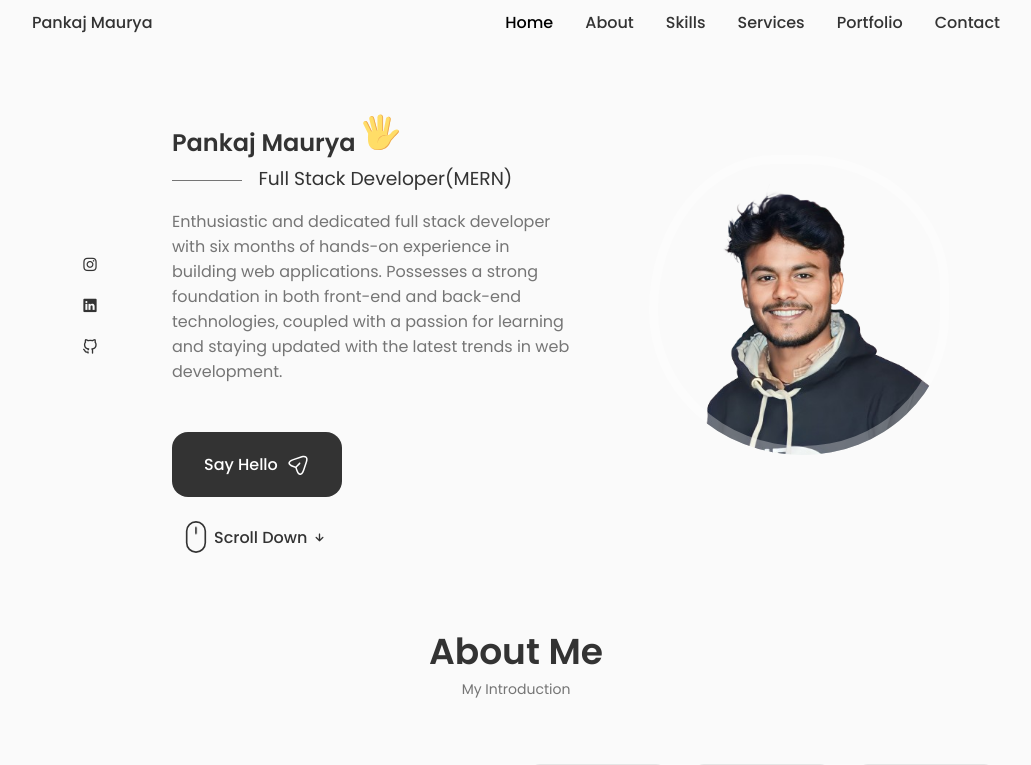
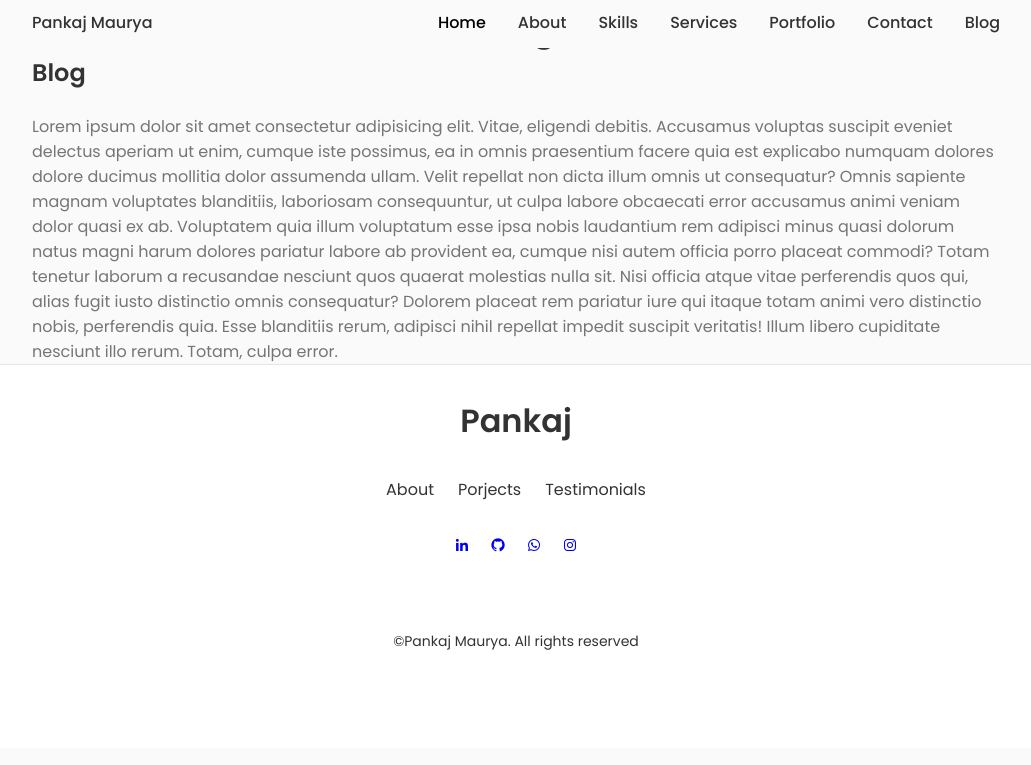
Before and after one commit to Pankaj352/Portfolio, a React (Create React App) app: page /blog in a window 1280 px wide. Shown: the top 765 px of the page, without its empty margins (124-1155 px from the left). Built offline with nearby package versions, Linux system fonts and the light colour scheme.

Commit message:
add blog section and some changes in home section and also added projects

```diff
--- a/package.json
+++ b/package.json
@@ -13,6 +13,7 @@
     "emailjs-com": "^3.2.0",
     "react": "^18.3.1",
     "react-dom": "^18.3.1",
+    "react-router-dom": "^7.1.3",
     "react-scripts": "^5.0.1",
     "swiper": "^11.1.1",
     "web-vitals": "^2.1.4"
--- a/src/App.js
+++ b/src/App.js
@@ -1,24 +1,35 @@
+import "./App.css";
+// Components
+import Header from "./components/header/Header";
+import Home from "./components/home/Home";
+import About from "./components/about/About";
+import Skills from "./components/skills/Skills";
+import Services from "./components/services/Services";
+import Qualification from "./components/qualification/Qualification";
+import Testimonials from "./components/testimonials/Testimonials";
+import Contact from "./components/contact/Contact";
+import Footer from "./components/footer/Footer";
+import ScrollUp from "./components/scrollup/ScrollUp";
+import Work from "./components/work/Work";
+import Blog from "./components/blog/Blog";
 
-import './App.css';
-// Components
+import { BrowserRouter, Route, Routes } from "react-router-dom";
 
-import Header from './components/header/Header';
-import Home from './components/home/Home';
-import About from './components/about/About';
-import Skills from './components/skills/Skills';
-import Services from './components/services/Services'
-import Qualification from './components/qualification/Qualification';
-import Testimonials from './components/testimonials/Testimonials';
-import Contact from './components/contact/Contact';
-import Footer from './components/footer/Footer';
-import ScrollUp from './components/scrollup/ScrollUp';
-import Work from './components/work/Work';
 function App() {
   return (
+    <BrowserRouter>
+      {/* Header component always visible */}
+      <Header />
+
+      {/* Main content */}
+      <main className="main">
+        <Routes>
+          {/* Single Page Application */}
+          <Route
+            path="/"
+            element={
               <>
-      <Header />~
-      <main className="main">
-        <Home/>
+                <Home />
                 <About />
                 <Skills />
                 <Services />
@@ -26,11 +37,18 @@ function App() {
                 <Work />
                 <Testimonials />
                 <Contact />
+              </>
+            }
+          />
+          {/* Blog page */}
+          <Route path="/blog" element={<Blog />} />
+        </Routes>
+      </main>
 
-      </main>
-      <Footer/>
-      <ScrollUp/>
-    </>
+      {/* Footer and Scroll Up always visible */}
+      <Footer />
+      <ScrollUp />
+    </BrowserRouter>
   );
 }
 
--- /dev/null
+++ b/src/components/blog/Blog.jsx
@@ -0,0 +1,35 @@
+import React from "react";
+
+const Blog = () => {
+  return (
+    <section className="blog__section" id="blog">
+      <h2 className="section__title">Blog</h2>
+      <div className="blog__container container grid">
+        <div className="blog__content grid">
+          <h2 className="blog__title">Blog</h2>
+          <p className="blog__text">
+            Lorem ipsum dolor sit amet consectetur adipisicing elit. Vitae,
+            eligendi debitis. Accusamus voluptas suscipit eveniet delectus
+            aperiam ut enim, cumque iste possimus, ea in omnis praesentium
+            facere quia est explicabo numquam dolores dolore ducimus mollitia
+            dolor assumenda ullam. Velit repellat non dicta illum omnis ut
+            consequatur? Omnis sapiente magnam voluptates blanditiis, laboriosam
+            consequuntur, ut culpa labore obcaecati error accusamus animi veniam
+            dolor quasi ex ab. Voluptatem quia illum voluptatum esse ipsa nobis
+            laudantium rem adipisci minus quasi dolorum natus magni harum
+            dolores pariatur labore ab provident ea, cumque nisi autem officia
+            porro placeat commodi? Totam tenetur laborum a recusandae nesciunt
+            quos quaerat molestias nulla sit. Nisi officia atque vitae
+            perferendis quos qui, alias fugit iusto distinctio omnis
+            consequatur? Dolorem placeat rem pariatur iure qui itaque totam
+            animi vero distinctio nobis, perferendis quia. Esse blanditiis
+            rerum, adipisci nihil repellat impedit suscipit veritatis! Illum
+            libero cupiditate nesciunt illo rerum. Totam, culpa error.
+          </p>
+        </div>
+      </div>
+    </section>
+  );
+};
+
+export default Blog;
--- /dev/null
+++ b/src/components/blog/blog.css
@@ -0,0 +1,3 @@
+.blog__section{
+
+}
--- a/src/components/header/Header.jsx
+++ b/src/components/header/Header.jsx
@@ -1,80 +1,123 @@
-import React, { useState } from "react";
+import React, { useState, useEffect } from "react";
+import { Link } from "react-router-dom"; // Import Link for navigation
 import "./Header.css";
+
 const Header = () => {
+  // =========== Change header background on scroll ===========
+  useEffect(() => {
+    const changeHeaderBackground = () => {
+      const header = document.querySelector(".header");
+      if (window.scrollY >= 80) {
+        header.classList.add("scroll-header");
+      } else {
+        header.classList.remove("scroll-header");
+      }
+    };
 
-  // ===========for change the header background==============
+    window.addEventListener("scroll", changeHeaderBackground);
+    return () => window.removeEventListener("scroll", changeHeaderBackground); // Cleanup listener
+  }, []);
 
-  window.addEventListener("scroll", function () {
-    const header = document.querySelector(".header");
-    if (this.scrollY >= 80) {
-      header.classList.add("scroll-header");
-    } else {
-      header.classList.remove("scroll-header");
-    }
-
-  })
-  //=========for the  toggle menu================
+  // ========= Toggle Menu =========
   const [Toggle, showMenu] = useState(false);
 
-  const [activeNav, setActiveNav]=useState("#home")
+  // ========= Active Link State =========
+  const [activeNav, setActiveNav] = useState("#home");
 
   return (
     <header className="header">
       <nav className="nav container">
-        <a href="index.html" className="nav__logo">
+        <a href="/" className="nav__logo">
           Pankaj Maurya
         </a>
 
         <div className={Toggle ? "nav__menu show-menu" : "nav__menu"}>
-          <ul className="nav__list ">
+          <ul className="nav__list">
             <li className="nav__item">
-              <a href="#home" onClick={()=>
-                setActiveNav('#home')
-              } className={activeNav ==="#home" ?"nav__link active-link":"nav__link "}>
+              <a
+                href="#home"
+                onClick={() => setActiveNav("#home")}
+                className={
+                  activeNav === "#home" ? "nav__link active-link" : "nav__link"
+                }>
                 <i className="uil uil-estate nav__icon"></i>Home
               </a>
             </li>
             <li className="nav__item">
-              <a href="#about" onClick={()=>
-                setActiveNav ('#about')
-              } className={activeNav ==="#about" ?"nav__link active-link":"nav__link "}>
+              <a
+                href="#about"
+                onClick={() => setActiveNav("#about")}
+                className={
+                  activeNav === "#about" ? "nav__link active-link" : "nav__link"
+                }>
                 <i className="uil uil-user nav__icon"></i>About
               </a>
             </li>
             <li className="nav__item">
-              <a href="#skills"  onClick={()=>
-                setActiveNav('#skills')
-              } className={activeNav ==="#skills" ?"nav__link active-link":"nav__link "}>
+              <a
+                href="#skills"
+                onClick={() => setActiveNav("#skills")}
+                className={
+                  activeNav === "#skills"
+                    ? "nav__link active-link"
+                    : "nav__link"
+                }>
                 <i className="uil uil-file-alt nav__icon"></i>Skills
               </a>
             </li>
             <li className="nav__item">
-              <a href="#services"  onClick={()=>
-                setActiveNav('#services')
-              } className={activeNav ==="#services" ?"nav__link active-link":"nav__link "}>
+              <a
+                href="#services"
+                onClick={() => setActiveNav("#services")}
+                className={
+                  activeNav === "#services"
+                    ? "nav__link active-link"
+                    : "nav__link"
+                }>
                 <i className="uil uil-briefcase-alt nav__icon"></i>Services
               </a>
             </li>
             <li className="nav__item">
-              <a href="#portfolio" onClick={()=>
-                setActiveNav('#portfolio')
-              } className={activeNav ==="#portfolio" ?"nav__link active-link":"nav__link "}>
+              <a
+                href="#portfolio"
+                onClick={() => setActiveNav("#portfolio")}
+                className={
+                  activeNav === "#portfolio"
+                    ? "nav__link active-link"
+                    : "nav__link"
+                }>
                 <i className="uil uil-scenery nav__icon"></i>Portfolio
               </a>
             </li>
             <li className="nav__item">
-              <a href="#contact"  onClick={()=>
-                setActiveNav('#contact')
-              } className={activeNav ==="#contact" ?"nav__link active-link":"nav__link "}>
+              <a
+                href="#contact"
+                onClick={() => setActiveNav("#contact")}
+                className={
+                  activeNav === "#contact"
+                    ? "nav__link active-link"
+                    : "nav__link"
+                }>
                 <i className="uil uil-message nav__icon"></i>Contact
               </a>
             </li>
+            <li className="nav__item">
+              {/* Blog Navigation */}
+              <Link
+                to="/blog"
+                onClick={() => setActiveNav("#blog")}
+                className={
+                  activeNav === "#blog" ? "nav__link active-link" : "nav__link"
+                }>
+                <i className="uil uil-message nav__icon"></i>Blog
+              </Link>
+            </li>
             <i
               className="uil uil-times nav__close"
-              onClick={() => showMenu(!Toggle)}
-            ></i>
+              onClick={() => showMenu(!Toggle)}></i>
           </ul>
         </div>
+
         <div className="nav__toggle" onClick={() => showMenu(!Toggle)}>
           <i className="uil uil-apps"></i>
         </div>
--- a/src/components/home/Home.css
+++ b/src/components/home/Home.css
@@ -64,14 +64,15 @@
   background-repeat: no-repeat;
   background-position: center;
   background-size: cover;
-  box-shadow: inset 0 0 0 9px rgb(255 255 255/30%);
+  box-shadow: inset 0 0 0 9px rgb(0, 0, 0);
   order: 1;
   justify-self: center;
   width: 300px;
   height: 300px;
   animation: profile__animate 8s ease-in-out infinite 1s;
+  border-radius: 50%;
 }
-
+/*
 @keyframes profile__animate {
   0% {
     border-radius: 60% 40% 30% 70%/60% 30% 70% 40%;
@@ -82,7 +83,7 @@
   100% {
     border-radius: 60% 40% 30% 70%/60% 30% 70% 40%;
   }
-}
+} */
 
 .home__scroll {
   margin-left: 9.25rem;
--- a/src/components/work/Data.jsx
+++ b/src/components/work/Data.jsx
@@ -1,56 +1,63 @@
-import Work1 from '../../assets/work1.jpg'
-import Work2 from '../../assets/work2.jpg'
-import Work3 from '../../assets/work3.jpg'
-import Work4 from '../../assets/work4.jpg'
-import Work5 from '../../assets/work5.jpg'
+import Work1 from "../../assets/work1.jpg";
+import Work2 from "../../assets/work2.jpg";
+import Work3 from "../../assets/work3.jpg";
+import Work4 from "../../assets/work4.jpg";
+import Work5 from "../../assets/work5.jpg";
 
 export const projectsData = [
   {
     id: 1,
-    image: "https://gym-website-4qso5ig3q-sams-projects-083dd950.vercel.app/#body_",
+    image: Work1,
     title: "Web design",
     category: "Web",
+    link: "https://gym-website-mocha-ten.vercel.app/",
+    github: "",
   },
   {
     id: 2,
-    image: "https://dice-roll-simulator-npbt8hfnb-sams-projects-083dd950.vercel.app/",
+    image: Work2,
     title: "App movil",
     category: "App",
+    link: "https://codevo-ecommerce-website.vercel.app/",
+    github: "",
   },
   {
     id: 3,
     image: Work3,
     title: "Brand design",
     category: "Design",
+    link: "https://shop-co-vert-tau.vercel.app/",
+    github: "",
   },
   {
     id: 4,
     image: Work4,
     title: "App movil",
     category: "App",
+    link: "https://ecommerce-website-puce-alpha.vercel.app/",
+    github: "",
   },
   {
     id: 5,
     image: Work5,
     title: "Web design",
     category: "Web",
+    link: "https://coffee-static-website.vercel.app/",
+    github: "",
   },
 ];
 
-
-
-
-export const projectsNav=[
+export const projectsNav = [
   {
-        name:"All",
+    name: "All",
   },
   {
-        name:"Web",
+    name: "Web",
   },
   {
-        name:"App",
+    name: "App",
   },
   {
-        name:"Design",
+    name: "Design",
   },
 ];
--- a/src/components/work/WorkItems.jsx
+++ b/src/components/work/WorkItems.jsx
@@ -3,12 +3,27 @@ import React from 'react'
 const WorkItems = ({item}) => {
   return (
     <div className="work__card" key={item.id}>
-        <img src={item.image} alt="" className='work__img' />
+      <img src={item.image} alt="" className="work__img" />
 
-        <h3 className="work__title">{item.title}</h3>
-        <a href="https://github.com/Pankaj352/PGLife" className="work__button">Demo <i className="bx bx-right-arrow-alt work__button-icon"></i></a>
+      <h3 className="work__title">{item.title}</h3>
+      <div className="project-link-box">
+        <a
+          href={item.link}
+          target="_blank"
+          rel="noopener noreferrer"
+          className="work__button">
+          Demo <i className="bx bx-right-arrow-alt work__button-icon"></i>
+        </a>
+        <a
+          href={item.github}
+          target="_blank"
+          rel="noopener noreferrer"
+          className="work__button">
+          Github <i className="bx bx-right-arrow-alt work__button-icon"></i>
+        </a>
+      </div>
     </div>
-  )
+  );
 }
 
 export default WorkItems
--- a/src/components/work/work.css
+++ b/src/components/work/work.css
@@ -41,6 +41,12 @@
     font-size: var(--normal-font-size);
     font-weight: var(--font-medium);
     margin-bottom: var(--mb-0-5);
+}
+.project-link-box{
+    display: flex;
+    justify-content: space-between;
+    align-items: center;
+    padding: 10px 0;
 }
 
 .work__button{
```
Also changed, not shown: src/components/work/Works.jsx (+4 -5 lines), 1 other file (tests, documents, lock files or other folders). Lines whose indentation alone changed are shown as unchanged.
